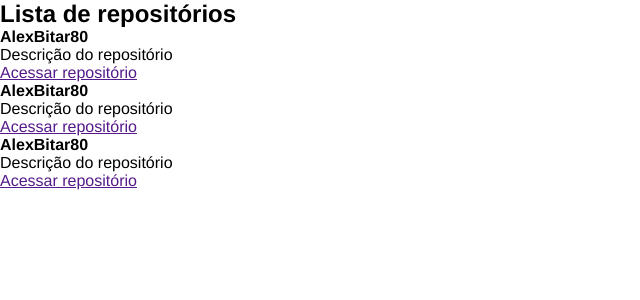
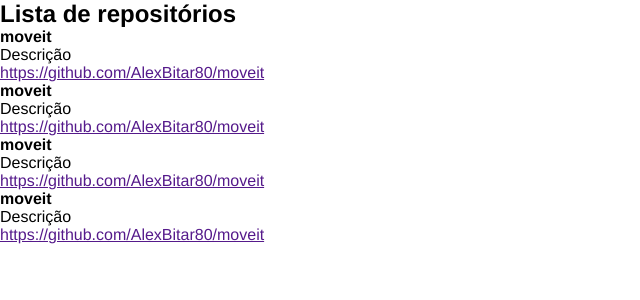
Before and after one commit to AlexBitar80/Ignite-github, a React app: page / in a window 1280 px wide. Shown: the top 300 px of the page, without its empty margins (0-640 px from the left). Built offline with nearby package versions, Linux system fonts and the light colour scheme.

Commit message:
"terefa": adicionado uso do componente com items do repositório

```diff
--- a/src/components/RepositoryList.jsx
+++ b/src/components/RepositoryList.jsx
@@ -1,30 +1,21 @@
+import { RepositoryItem } from "./RepositoryItem";
+
+const repository = {
+  name: 'moveit',
+  description: 'Descrição',
+  link: 'https://github.com/AlexBitar80/moveit'
+}
+
 export function RepositoryList() {
   return (
     <section className="repository-list">
       <h1>Lista de repositórios</h1>
-
       <ul>
-        <li>
-          <strong>AlexBitar80</strong>
-          <p>Descrição do repositório</p>
-
-          <a href="">Acessar repositório</a>
-        </li>
-
-        <li>
-          <strong>AlexBitar80</strong>
-          <p>Descrição do repositório</p>
-
-          <a href="">Acessar repositório</a>
-        </li>
-
-        <li>
-          <strong>AlexBitar80</strong>
-          <p>Descrição do repositório</p>
-
-          <a href="">Acessar repositório</a>
-        </li>
+        <RepositoryItem repository={repository} />
+        <RepositoryItem repository={repository} />
+        <RepositoryItem repository={repository} />
+        <RepositoryItem repository={repository} />
       </ul>
     </section>
-  )
+  );
 }
```
